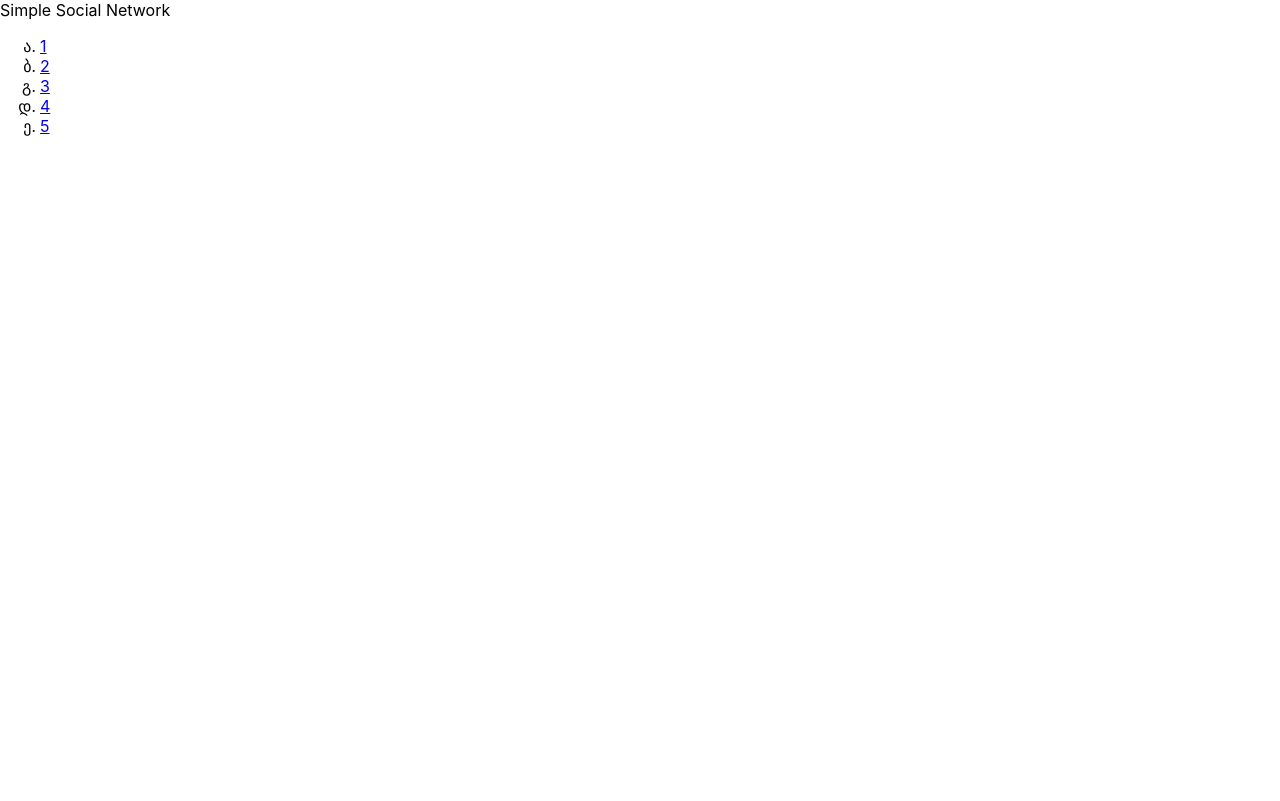
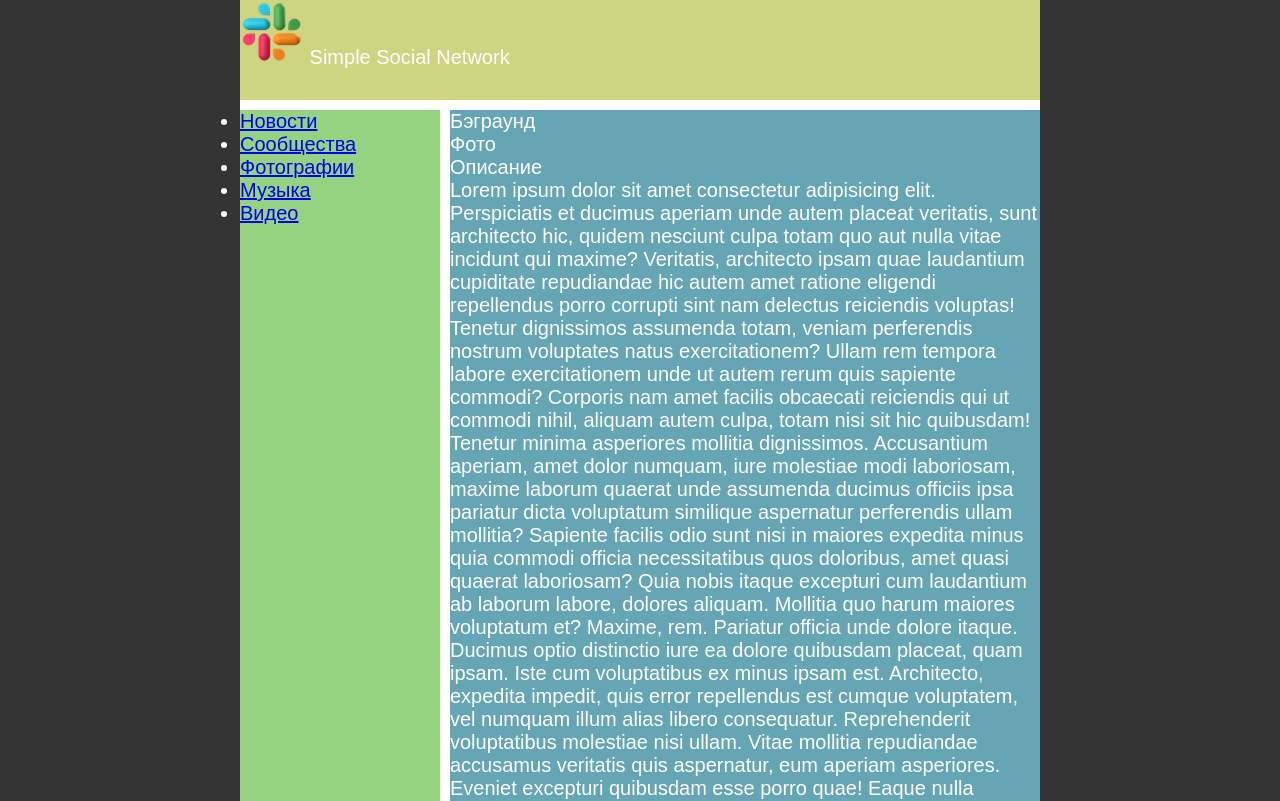
Before and after one commit to alexNov86/simple_social_network_react, a React (Create React App) app: page / in a window 1280 px wide. Shown: the top 801 px of the page. Built offline with nearby package versions, Linux system fonts and the light colour scheme.

Commit message:
7 commit

```diff
--- a/public/index.html
+++ b/public/index.html
@@ -28,20 +28,63 @@
     <div class="wrapper">
       <div class="container">
         <header class="header">
-          <div class="header__logo">Simple Social Network</div>
+          <div class="header__logo">
+            <img src="%PUBLIC_URL%/logo-icon.png" alt="Логотип" />
+            <span>Simple Social Network</span>
+          </div>
         </header>
         <aside class="menu">
           <nav class="menu__nav">
             <ul class="menu__list">
-              <li><a href="#">1</a></li>
-              <li><a href="#">2</a></li>
-              <li><a href="#">3</a></li>
-              <li><a href="#">4</a></li>
-              <li><a href="#">5</a></li>
+              <li><a href="#">Новости</a></li>
+              <li><a href="#">Сообщества</a></li>
+              <li><a href="#">Фотографии</a></li>
+              <li><a href="#">Музыка</a></li>
+              <li><a href="#">Видео</a></li>
             </ul>
           </nav>
         </aside>
-        <main class="main"></main>
+        <main class="main">
+          <section class="section">
+            <div class="profile">
+              <div class="profile__bg">Бэграунд</div>
+              <div class="profile__foto">Фото</div>
+              <div class="profile__description">Описание</div>
+              Lorem ipsum dolor sit amet consectetur adipisicing elit. Perspiciatis et ducimus aperiam unde autem placeat veritatis, sunt architecto hic, quidem
+              nesciunt culpa totam quo aut nulla vitae incidunt qui maxime? Veritatis, architecto ipsam quae laudantium cupiditate repudiandae hic autem amet
+              ratione eligendi repellendus porro corrupti sint nam delectus reiciendis voluptas! Tenetur dignissimos assumenda totam, veniam perferendis nostrum
+              voluptates natus exercitationem? Ullam rem tempora labore exercitationem unde ut autem rerum quis sapiente commodi? Corporis nam amet facilis
+              obcaecati reiciendis qui ut commodi nihil, aliquam autem culpa, totam nisi sit hic quibusdam! Tenetur minima asperiores mollitia dignissimos.
+              Accusantium aperiam, amet dolor numquam, iure molestiae modi laboriosam, maxime laborum quaerat unde assumenda ducimus officiis ipsa pariatur
+              dicta voluptatum similique aspernatur perferendis ullam mollitia? Sapiente facilis odio sunt nisi in maiores expedita minus quia commodi officia
+              necessitatibus quos doloribus, amet quasi quaerat laboriosam? Quia nobis itaque excepturi cum laudantium ab laborum labore, dolores aliquam.
+              Mollitia quo harum maiores voluptatum et? Maxime, rem. Pariatur officia unde dolore itaque. Ducimus optio distinctio iure ea dolore quibusdam
+              placeat, quam ipsam. Iste cum voluptatibus ex minus ipsam est. Architecto, expedita impedit, quis error repellendus est cumque voluptatem, vel
+              numquam illum alias libero consequatur. Reprehenderit voluptatibus molestiae nisi ullam. Vitae mollitia repudiandae accusamus veritatis quis
+              aspernatur, eum aperiam asperiores. Eveniet excepturi quibusdam esse porro quae! Eaque nulla aspernatur a error, iusto doloribus consectetur
+              maiores accusamus at nobis. Aliquam modi ea assumenda repudiandae quae. Dolor est corrupti labore repellendus fugiat! Sapiente vel tempore
+              excepturi quisquam incidunt porro non doloremque. Voluptates nostrum numquam, nemo fugit voluptas quis eligendi possimus expedita quas quam omnis
+              sit cupiditate natus adipisci amet quo voluptate suscipit! Dolorum vel laborum adipisci quam iste, distinctio assumenda velit ut iure molestiae,
+              neque minus aliquid, facere consequatur odio in corrupti consequuntur recusandae repellat? Praesentium, et. Iste nostrum at quae rerum.
+              Praesentium, sint accusantium voluptates dicta ipsum libero dolores amet quo? Facere neque, incidunt, deserunt molestias debitis adipisci
+              voluptatibus veritatis nihil aperiam quae suscipit sunt minima recusandae, delectus assumenda vitae maiores. Mollitia debitis nihil, maxime
+              asperiores ipsa nam, nesciunt explicabo vitae culpa harum temporibus nemo quaerat veniam at molestias sed, ratione assumenda inventore quia
+              expedita iusto optio quo. Tenetur, molestias rerum? Excepturi, possimus nostrum. Accusamus minima nihil labore iste ratione adipisci? Possimus
+              cumque sit, voluptatem odit eum voluptatum laboriosam animi, sint fuga ex harum! Aliquid sapiente ad quaerat nam, similique blanditiis.
+              Praesentium dolorem cumque architecto natus quidem! Vel omnis nesciunt deserunt repellat beatae ut, eveniet in praesentium veniam vitae dolor at
+              ducimus fugiat, tenetur itaque quam asperiores iusto culpa quibusdam? Molestias. Temporibus quas enim quidem alias tempora, fuga adipisci nulla
+              sunt praesentium voluptate dolorum ratione, officia quia est ipsa facilis repellendus repellat ex modi eum impedit distinctio earum ad.
+              Consectetur, aspernatur! Adipisci minus eligendi fuga quis sunt reprehenderit eos itaque dolorem recusandae error libero dignissimos similique,
+              dolore quibusdam in quam quia sequi quae rerum placeat aut dolorum nihil repellat! Tempora, quibusdam. Sed quod ipsa possimus id at, tempora ea
+              repellat repudiandae rerum pariatur excepturi recusandae commodi unde ratione dicta, facere incidunt ut eaque amet dolores ducimus, ex dolore
+              culpa! A, culpa. Unde, dolores velit! Ratione reiciendis quam iste aperiam commodi veritatis nemo exercitationem numquam, impedit quaerat corrupti
+              vitae ab eligendi porro fugiat officia. Vero, magni? Suscipit placeat cum veritatis a dolores. Culpa dicta repellat voluptates illo minus aperiam,
+              perferendis nihil doloremque amet nam id possimus rem. Facere et unde esse assumenda magni illo quo. Placeat repellat laborum ipsam fugit
+              consectetur reprehenderit! Similique, omnis iure. Nam consequatur amet, quisquam assumenda dolorum voluptas facere tempora velit recusandae?
+              Consequatur tenetur deleniti rem delectus illum doloribus quod corrupti, obcaecati, vitae mollitia optio libero incidunt et?
+            </div>
+          </section>
+        </main>
       </div>
     </div>
     <div id="root"></div>
--- a/src/App.css
+++ b/src/App.css
@@ -1,6 +1,72 @@
-ul li {
+/* Easy reset style */
+*,
+*::before,
+*::after {
+  padding: 0;
+  margin: 0;
+  border: 0;
+  box-sizing: border-box;
+  -webkit-box-sizing: border-box;
+}
+html,
+body {
+  height: 100%;
+  background-color: #333;
+  font-family: Arial, Helvetica, sans-serif;
+  color: #fff;
+  font-size: 20px;
+}
+/* END easy reset style */
+/*RESET STYLE*/
+
+.wrapper {
+  height: 100%;
+}
+.container {
+  max-width: 800px;
+  min-height: 100%;
+  margin: 0 auto;
+  background: #fff;
+  display: grid;
+  gap: 10px;
+  grid-template-columns: 200px 1fr;
+  grid-template-rows: 100px 1fr;
+  grid-template-areas:
+    "header header"
+    "aside main";
+}
+.header {
+  background-color: rgb(207, 212, 129);
+  grid-area: header;
+}
+.header__logo {
+}
+.menu {
+  background-color: rgb(148, 212, 129);
+  grid-area: aside;
+}
+.menu__nav {
+}
+.menu__list {
+}
+.main {
+  background-color: rgb(102, 165, 180);
+  grid-area: main;
+}
+.section {
+}
+.profile {
+}
+.profile__bg {
+}
+.profile__foto {
+}
+.profile__description {
+}
+
+/* ul li {
   list-style-type: georgian;
-}
+} */
 
 /* .App {
   text-align: center;
```
Also changed, not shown: public/logo-icon.png (added), src/img/logo-icon.png (added).
